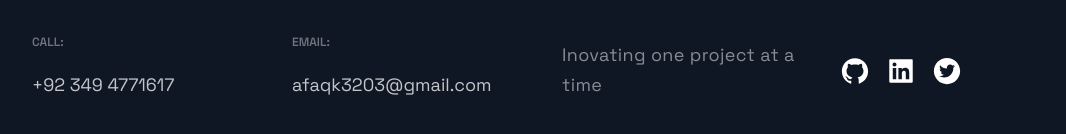
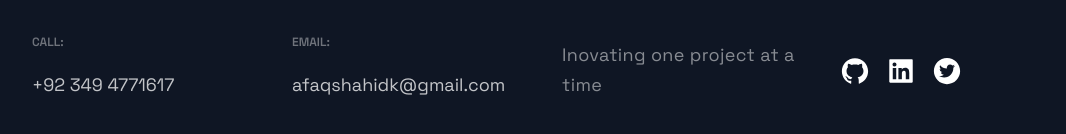
Before and after one commit to AfaqShahidKhan/portfolio-website-template-in-next-js, a Next.js app: page / in a window 1280 px wide. Shown: the part 3331-3465 px from the top of the page, without its empty margins (88-1154 px from the left). Built offline with nearby package versions, Linux system fonts and the light colour scheme.

Commit message:
Update Footer.js

```diff
--- a/src/components/Footer/Footer.js
+++ b/src/components/Footer/Footer.js
@@ -25,11 +25,11 @@ const Footer = () => {
       <LinkList>
         <LinkColumn>
           <LinkTitle>Call:</LinkTitle>
-          <LinkItem href="+92 303 4004818">+92 349 4771617</LinkItem>
+          <LinkItem href="+92 349 4771617">+92 349 4771617</LinkItem>
         </LinkColumn>
         <LinkColumn>
           <LinkTitle>Email:</LinkTitle>
-          <LinkItem href="afaqk3203@gmail.com">afaqk3203@gmail.com</LinkItem>
+          <LinkItem href="afaqshahidk@gmail.com">afaqshahidk@gmail.com</LinkItem>
         </LinkColumn>
         <SocialIconsContainer>
           <CompanyContainer>
@@ -39,7 +39,7 @@ const Footer = () => {
             <SocialIcons href="https://github.com/AfaqShahidKhan">
               <AiFillGithub size="3rem" />
             </SocialIcons>
-            <SocialIcons href="https://www.linkedin.com/in/afaq-shahid-khan-102868179">
+            <SocialIcons href="https://www.linkedin.com/in/afaq-shahid-102868179/">
               <AiFillLinkedin size="3rem" />
             </SocialIcons>
             <SocialIcons href="https://twitter.com/afaqshahidkhan">
```
